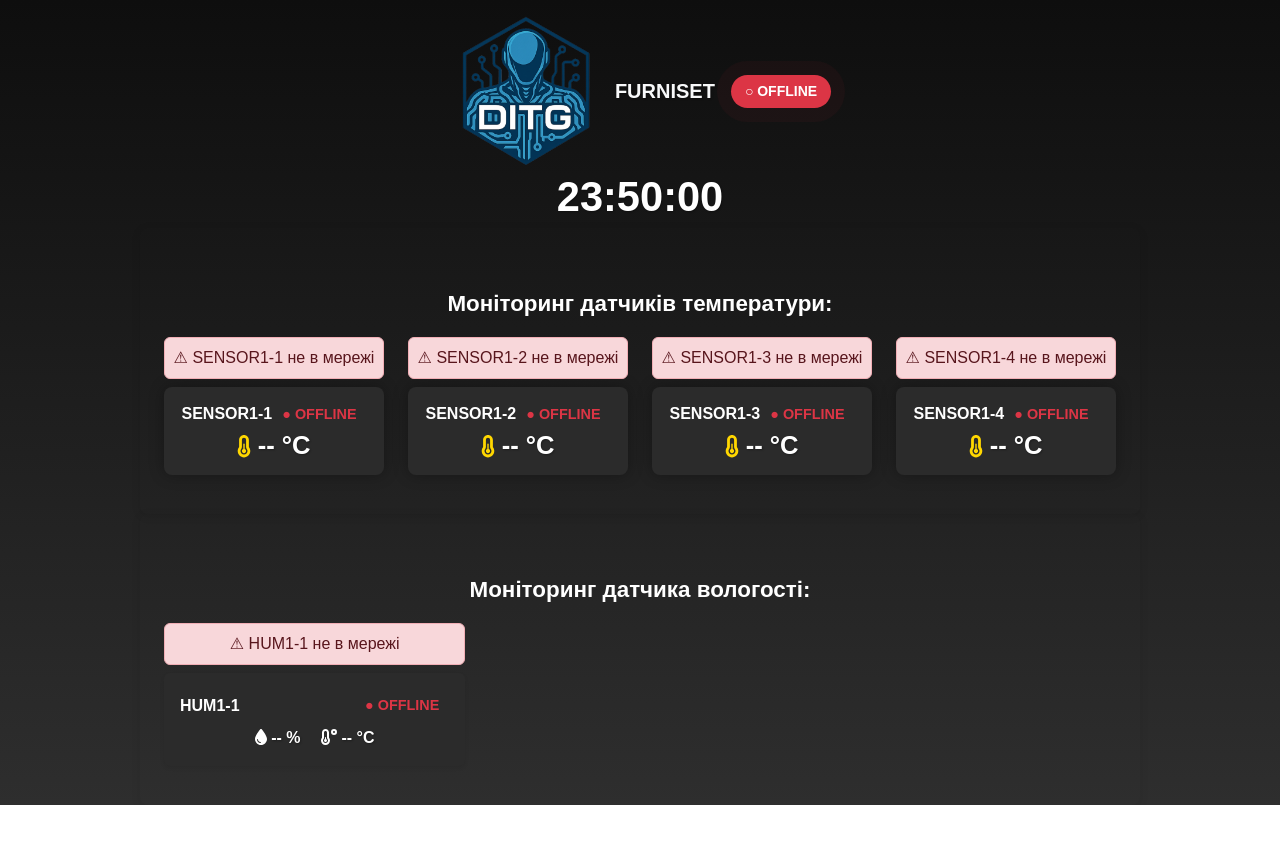
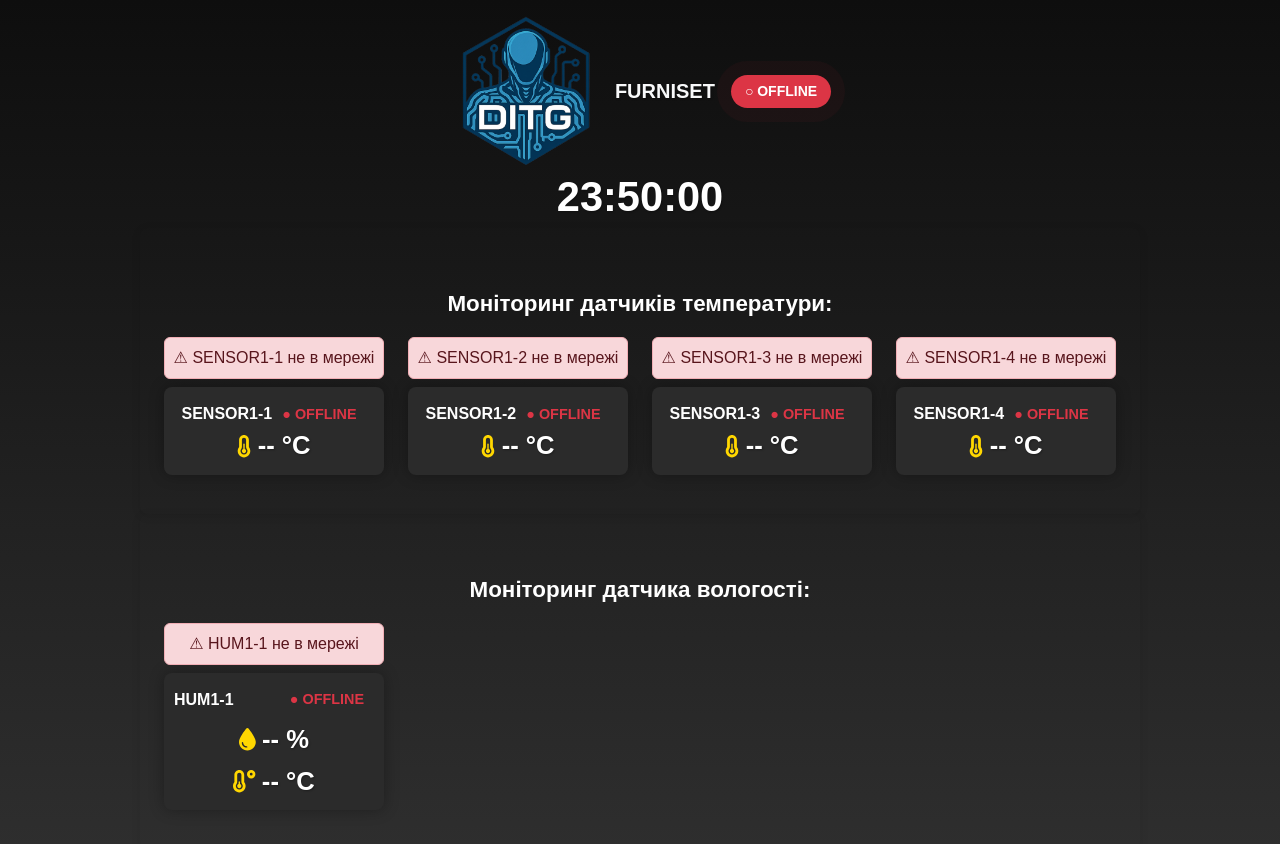
Before and after one commit to DITGDIGENTIS/ditgdigentis, a Next.js app: page /furniset in a window 1280 px wide. Shown: the top 844 px of the page. Before the commit the page ends 805 px from the top, so only its background shows below. Built offline with nearby package versions, Linux system fonts and the light colour scheme; no server answers.

Commit message:
Sensor Humidity

```diff
--- a/src/components/HumidityMonitor.tsx
+++ b/src/components/HumidityMonitor.tsx
@@ -1,6 +1,6 @@
 "use client";
 
-import { useEffect, useState, useRef } from "react";
+import { useEffect, useRef, useState } from "react";
 import { FontAwesomeIcon } from "@fortawesome/react-fontawesome";
 import { faTint, faTemperatureLow } from "@fortawesome/free-solid-svg-icons";
 
@@ -93,25 +93,29 @@ export function HumidityMonitor() {
       <h2 className="text-center mt-4 mb-1">Моніторинг датчика вологості:</h2>
       <div className="row">
         {sensors.map((sensor, index) => (
-          <div key={index} className="col-12 col-md-6 col-lg-4">
+          <div key={index} className="col-6 col-md-3">
             {!sensor.online && (
               <div className="alert alert-danger text-center p-2 mb-2">
                 ⚠ {sensor.id} не в мережі
               </div>
             )}
-            <div className="average-temp-block p-3 rounded shadow-sm">
+            <div className="average-temp-block">
               <div className="description-temp-block d-flex justify-content-between mb-2">
                 <strong>{sensor.id}</strong>
                 <button
                   className={`status-button ${sensor.online ? "online" : "offline"}`}
+                  title={`Sensor ${sensor.online ? "Online" : "Offline"}`}
                 >
                   ● {sensor.online ? "ONLINE" : "OFFLINE"}
                 </button>
               </div>
-              <div className="average-temp-label text-white fs-6">
-                <FontAwesomeIcon icon={faTint} /> {sensor.humidity} %{" "}
-                <FontAwesomeIcon icon={faTemperatureLow} className="ms-3" />{" "}
-                {sensor.temperature} °C
+              <div className="average-temp-label">
+                <FontAwesomeIcon icon={faTint} />{" "}
+                <span className="average-temp-data">{sensor.humidity} %</span>
+              </div>
+              <div className="average-temp-label mt-1">
+                <FontAwesomeIcon icon={faTemperatureLow} />{" "}
+                <span className="average-temp-data">{sensor.temperature} °C</span>
               </div>
             </div>
           </div>
```
